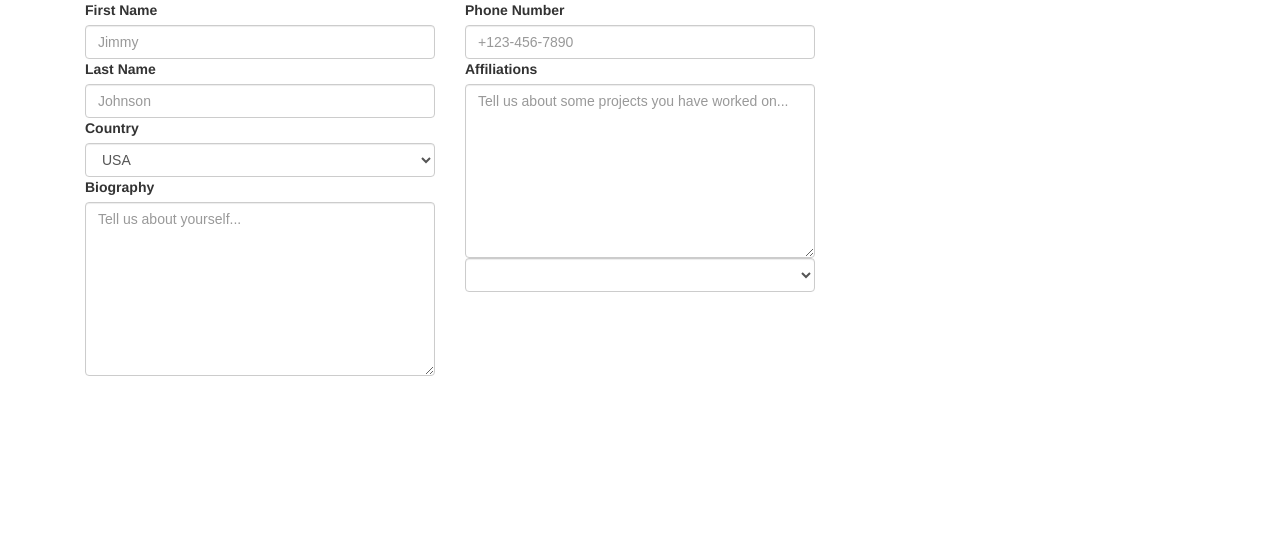
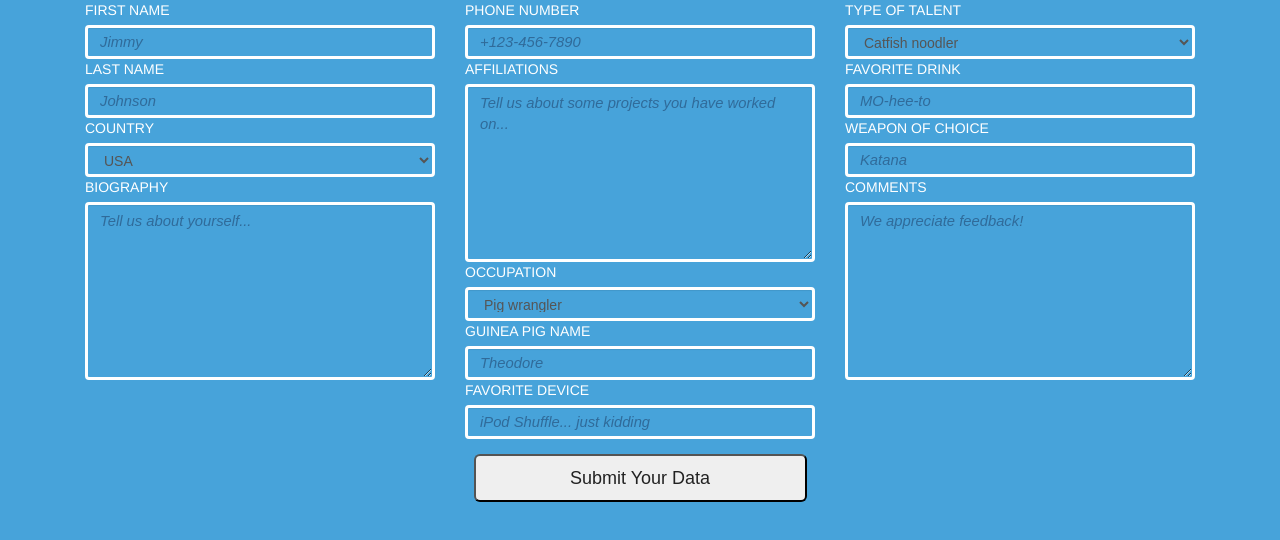
Before and after one commit to chrispruitt/TIY--Assignments, a website: page pub/index.html in a window 1280 px wide. Drawn offline with nearby package versions, Linux system fonts and the light colour scheme.

Commit message:
Look at that beautiful form

```diff
--- a/pub/css/main.css
+++ b/pub/css/main.css
@@ -97,21 +97,48 @@ textarea {
    Author's custom styles
    ========================================================================== */
 
+body {
+    background-color: #47A3DA;
+}
+
+.column {
+
+}
+
+label {
+    color: white;
+    text-transform: uppercase;
+    font-weight: 200;
+}
+
+.form-control {
+    border: 3px solid white;
+    background-color: #47A3DA
+}
+
+.form-control::-webkit-input-placeholder {
+    color: #306b9a;
+    font-style: italic;
+    font-size: 2ex;
+}
+
+option {
+    color: #306b9a;
+}
 
 
 
 
 
 
+.button-container {
+    text-align: center;
+}
 
-
-
-
-
-
-
-
-
+.btn-lg {
+    width: 30%;
+    margin: 0 auto;
+}
 
 /* ==========================================================================
    Helper classes
--- a/pub/index.html
+++ b/pub/index.html
@@ -24,7 +24,7 @@
         <!-- Add your site or application content here -->
 <div class="container">
 
-    <div class="col-md-4 col-sm-6 col-xs-12">
+    <div class="first column col-md-4 col-sm-6 col-xs-12">
         <form role="form">
             <div class="form-group">
                 <label for="nameinput">First Name</label>
@@ -51,7 +51,7 @@
 
 
 
-    <div class="col-md-4 col-sm-6 col-xs-12">
+    <div class="second column col-md-4 col-sm-6 col-xs-12">
         <form role="form">
             <div class="form-group">
                 <label for="phonenumber">Phone Number</label>
@@ -60,11 +60,18 @@
                 <label for="affiliations">Affiliations</label>
                 <textarea class="form-control" rows="8" placeholder="Tell us about some projects you have worked on..."></textarea>
 
+                <label for="occupation">Occupation</label>
                 <select class="form-control">
-                    <option></option>
-                    <option></option>
-                    <option></option>
+                    <option>Pig wrangler</option>
+                    <option>Alligator wrestler</option>
+                    <option>Cowboy</option>
                 </select>
+
+                <label for="Guineapigname">Guinea Pig Name</label>
+                <input type="text" class="form-control" placeholder="Theodore">
+
+                <label for="favoritedevice">Favorite Device</label>
+                <input type="text" class="form-control" placeholder="iPod Shuffle... just kidding">
             </div>  <!--END OF .FORM-GROUP-->
         </form>     <!--END OF SECOND FORM-->
     </div>      <!-- SECOND INPUT COLUMN -->
@@ -72,11 +79,34 @@
 
 
 
-    <div class="col-md-4 col-sm-12 col-xs-12">
+    <div class="third column col-md-4 col-sm-12 col-xs-12">
+        <form role="form">
+            <div class="form-group">
 
+                <label for="typeoftalent">Type of talent</label>
+                <select class="form-control">
+                    <option>Catfish noodler</option>
+                    <option>Horse shoe-er</option>
+                    <option>Turtle tackler</option>
+                    <option>Wombat</option>
+                </select>
+
+                <label for="favdrink">Favorite Drink</label>
+                <input type="text" class="form-control" placeholder="MO-hee-to">
+
+                <label for="weaponofchoice">Weapon of choice</label>
+                <input type="text" class="form-control" placeholder="Katana">
+
+                <label for="comments">Comments</label>
+                <textarea class="form-control" rows="8" placeholder="We appreciate feedback!"></textarea>
+             </div>  <!--END OF FORM GROUP-->
+        </form>     <!--END OF FORM 'ROLEFORM'-->
     </div>   <!-- THIRD INPUT COLUMN -->
 
 
+    <div class="button-container col-xs-12">
+        <button type="button" class="btn-lg">Submit Your Data</button>
+    </div>
 
 
 
```
